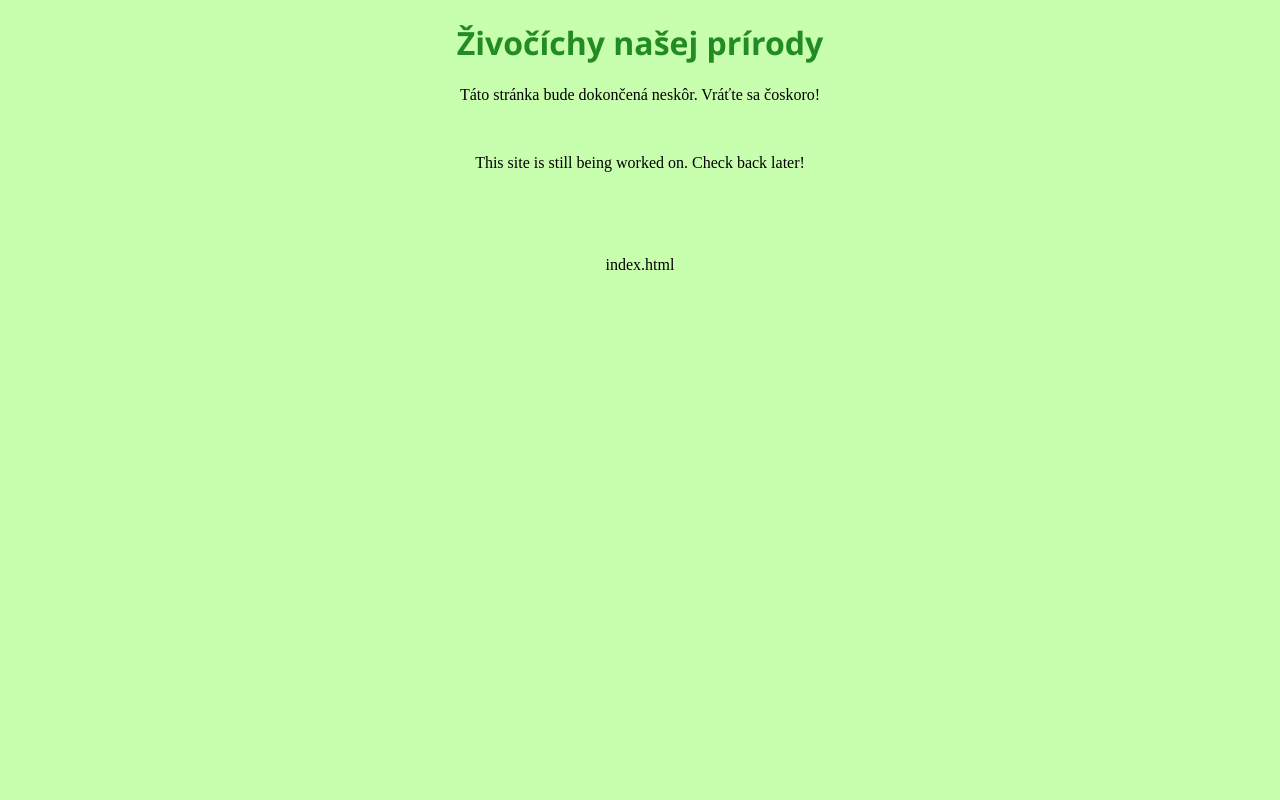
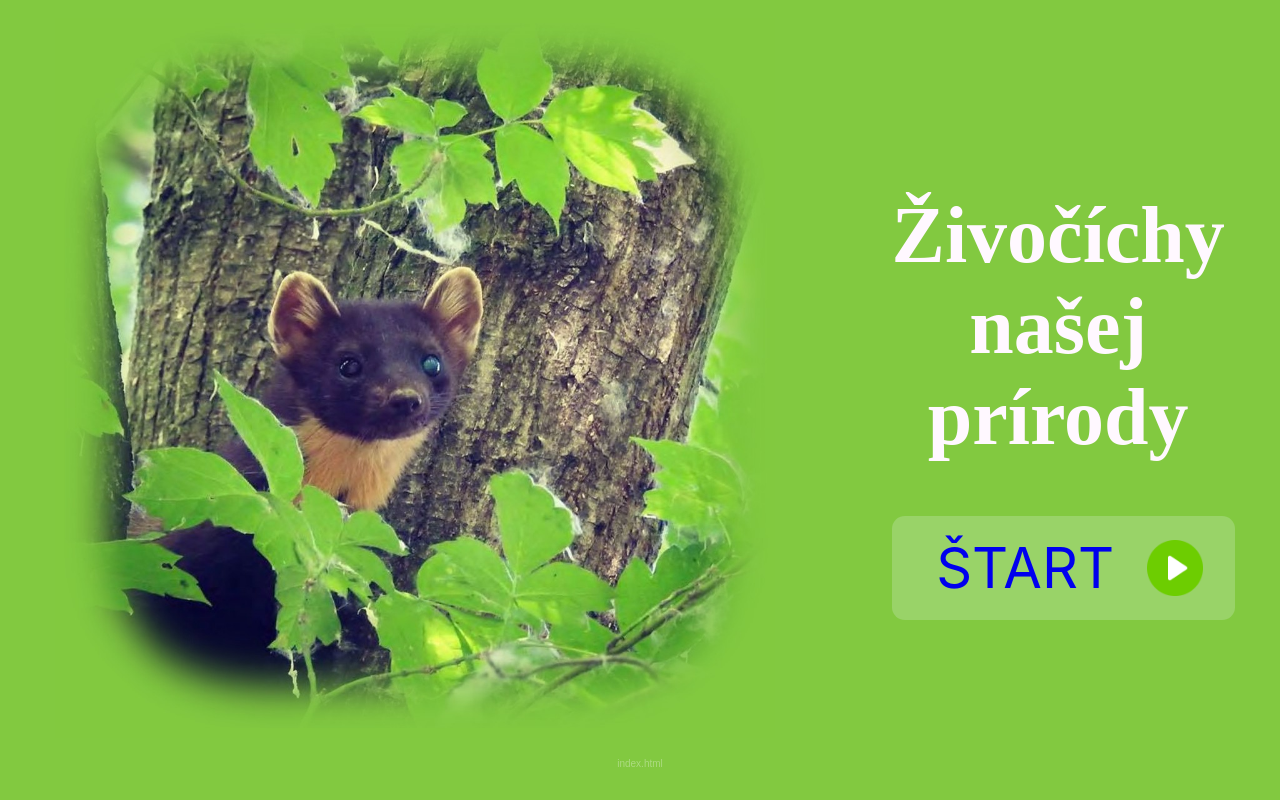
Before and after one commit to antexxxx/zivocichy, a plain HTML site: page index.html in a window 1280 px wide. Drawn offline with Linux system fonts and the light colour scheme; a web font is replaced by a local one.

Commit message:
fixed uploaded hrml and css

```diff
--- a/index.html
+++ b/index.html
@@ -1,22 +1,40 @@
 <!DOCTYPE html>
 <html>
 <head>
-
     <link rel="stylesheet" href="styles.css">
     <meta charset="UTF-8">
     <title>Živočíchy našej prírody</title>
+    <style>
+        @font-face {
+            font-family: "scribble-light";
+            src: url(font/scribble-light.ttf);
+            }
 
+        @font-face {
+            font-family: "scribble";
+            src: url(font/scribble-normal.ttf);
+            }
+    </style>
 </head>
 <body>
+    <div class="index">
+        <img src="images/indeximage.jpg" class="indeximage">
 
-    <h1>Živočíchy našej prírody</h1>
+        <div class="text-n-buttons">
+            <h1 class="indextext">Živočíchy<br> našej<br> prírody</h1>
 
-    <p>Táto stránka bude dokončená neskôr. Vráťte sa čoskoro!</p>
-    <p> </p>
-    <p>This site is still being worked on. Check back later!</p>
-    <p> </p>
-    <p> </p>
-    <p>index.html</p>
+            <a href="selection.html">
+                <div class="buttons">
+                    <p class="start-text">ŠTART</p>
+                    <img class="play" src="images/play.png">
+                </div>
+            </a>
+
+        </div>
+
+    </div>
+
+    <p class="btm" id="btm">index.html</p>
 
 </body>
 </html>
--- a/styles.css
+++ b/styles.css
@@ -1,14 +1,70 @@
+.btm {
+    font-size: 10px;
+    font-family: Arial;
+    color: rgba(255, 255, 255, 0.333);
+}
+
+a {
+    text-decoration: none;
+}
+
 h1 {
-    color: forestgreen;
+    color: rgb(255, 248, 255);
     text-align: center;
-    font-family: Segoe UI;
+    font-family: Bahnschrift, -apple-system, Helvetica, Arial;
 }
 
 body {
-    background-color: rgb(200, 255, 174);
+    background-color: rgb(130, 201, 64);
 
 }
 
 p {
     text-align: center;
+    font-family: Bahnschrift, -apple-system, Helvetica, Arial;
 }
+
+.index {
+    display: inline-flex;
+    padding: 10px;
+    padding-left: 50px;
+    padding-right: 50px;
+    gap: 10%;
+    width: 100%;
+    align-items: center;
+    justify-content: center;
+    box-sizing: border-box;
+
+}
+
+.indeximage {
+    height: 100%;
+    width: 90svh;
+}
+
+.indextext {
+    font-size: 10vh;
+    font-family: scribble-light;
+}
+
+.buttons {
+    display: inline-flex;
+    align-items: center;
+    background-color: rgb(153, 211, 104);
+    gap: 20px;
+    padding: 5px;
+    border-radius: 1vw;
+    width: 100%;
+    align-items: center;
+    justify-content: center;
+}
+
+.start-text {
+    font-size: 7vh;
+    margin: 1vw;
+}
+
+.play {
+    width: auto;
+    height: 7vh;
+}
```
